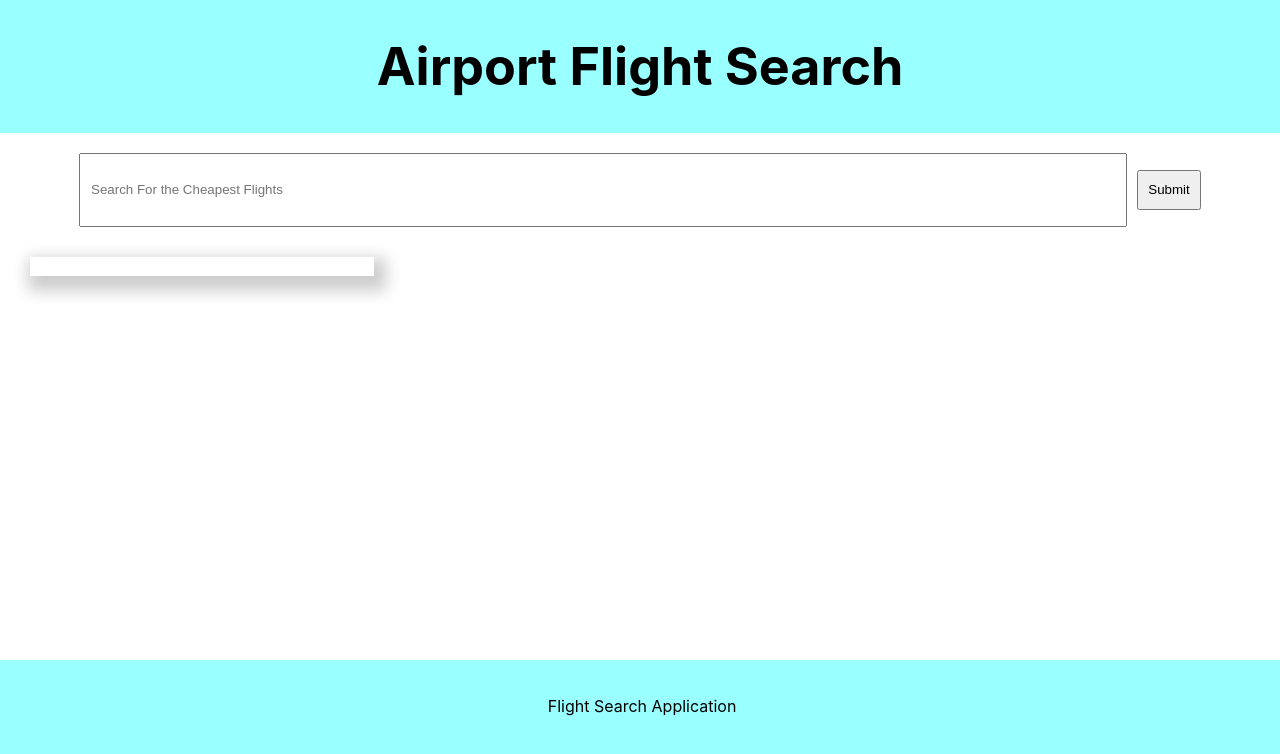
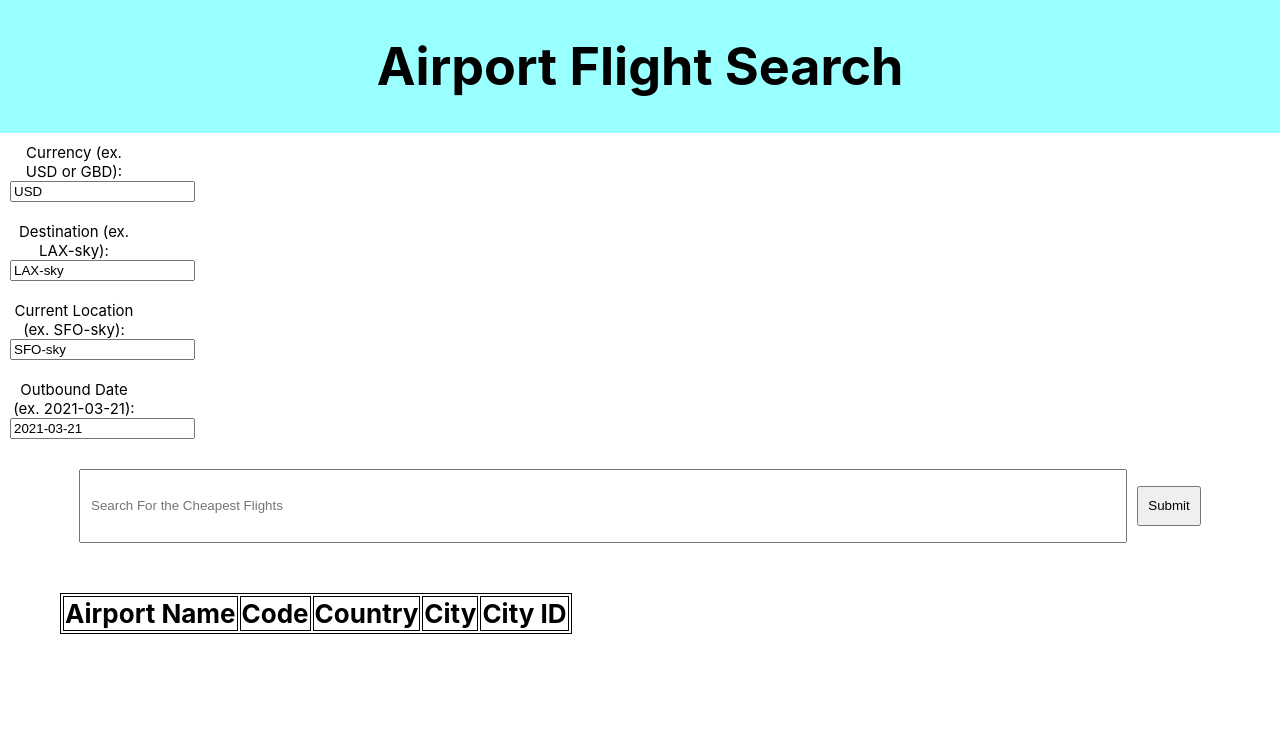
Before and after one commit to ebunnn/flight-search-api, a React (Create React App) app: page / in a window 1280 px wide. Shown: the top 754 px of the page. Built offline with nearby package versions, Linux system fonts and the light colour scheme.

Commit message:
added parameters and the table

```diff
--- a/src/App.css
+++ b/src/App.css
@@ -23,3 +23,9 @@
   height: 40px;
   margin-left: 10px;
 }
+.currency-search {
+  width: 10%;
+  color: black;
+  font-size: 15px;
+  padding: 10px;
+}
--- a/src/App.js
+++ b/src/App.js
@@ -10,16 +10,32 @@ class App extends Component {
     this.state = {
       eachPlace: [],
       query: "",
-      currency: "",
+      currency: "USD",
+      destination: "LAX-sky",
+      location: "SFO-sky",
+      outboundDate: "2021-03-21",
       eachCurrency: [],
       eachDate: [],
       eachQuote: []
     }
     this.handleSubmit = this.handleSubmit.bind(this)
     this.apiCall = this.apiCall.bind(this)
+    this.handleCurrency = this.handleCurrency.bind(this)
   }
   handleOnChange(event) {
     this.setState({query: event.target.value})
+  }
+  handleCurrency(event) {
+    this.setState({currency: event.target.value})
+  }
+  handleDestination(event) {
+    this.setState({destination: event.target.value})
+  }
+  handleLocation(event) {
+    this.setState({location: event.target.value})
+  }
+  handleOutboundDate(event) {
+    this.setState({outboundDate: event.target.value})
   }
   handleSubmit(event) {
     event.preventDefault()
@@ -29,12 +45,12 @@ class App extends Component {
     const reqOptions = {
         method: 'GET',
         headers: {
-          "x-rapidapi-key": "f0d62b0e00mshe149082a3348d33p1a9cf2jsnffb3733db8b2",
+          "x-rapidapi-key": `${process.env.REACT_APP_API_KEY}`,
 	        "x-rapidapi-host": "skyscanner-skyscanner-flight-search-v1.p.rapidapi.com",
 	        "useQueryString": true
         }
     }
-    let response = await fetch("https://skyscanner-skyscanner-flight-search-v1.p.rapidapi.com/apiservices/browsedates/v1.0/US/USD/en-US/SFO-sky/LAX-sky/2021-03-21/?query=" + this.state.query, reqOptions)
+    let response = await fetch("https://skyscanner-skyscanner-flight-search-v1.p.rapidapi.com/apiservices/browsedates/v1.0/US/" + this.state.currency + "/" + "en-US/" + this.state.location + "/" + this.state.destination + "/" + this.state.outboundDate + "/?query=" + this.state.query, reqOptions)
     response = await response.json()
     this.setState({eachPlace: response.Places})
     this.setState({eachCurrency: response.Currencies})
@@ -52,7 +68,23 @@ class App extends Component {
       <div className="App">
         <header className="App-header">
         <Header title="Airport Flight Search"/>
-        <div className="search-div">
+        <form className="currency-search" onSubmit={this.handleSubmit}>
+          <label>Currency (ex. USD or GBD):  </label>
+            <input type="text" name="currency" onChange={(e)=>this.handleCurrency(e)} value={this.state.currency} required/>
+          </form>
+          <form className="currency-search" onSubmit={this.handleSubmit}>
+          <label>Destination (ex. LAX-sky):  </label>
+            <input type="text" name="destination" onChange={(e)=>this.handleDestination(e)} value={this.state.destination} required/>
+          </form>
+          <form className="currency-search" onSubmit={this.handleSubmit}>
+          <label> Current Location (ex. SFO-sky):  </label>
+            <input type="text" name="destination" onChange={(e)=>this.handleLocation(e)} value={this.state.location} required/>
+          </form>
+          <form className="currency-search" onSubmit={this.handleSubmit}>
+          <label>Outbound Date (ex. 2021-03-21):  </label>
+            <input type="text" name="destination" onChange={(e)=>this.handleOutboundDate(e)} value={this.state.outboundDate} required/>
+          </form>
+        <div className="search-div" onSubmit={this.handleSubmit}>
           <form onSubmit={this.handleSubmit}>
             <input type="text" placeholder="Search For the Cheapest Flights" name="search" onChange={(e)=>this.handleOnChange(e)} value={this.state.query} required/>
             <button type="submit">Submit</button>
@@ -62,7 +94,7 @@ class App extends Component {
           <BrowseDates places={this.state.eachPlace} />
         </div>
         </header>
-        <Footer footercontent="Flight Search Application"/>
+        {/* <Footer footercontent="Flight Search Application"/> */}
       </div>
     );
   }
--- a/src/BrowseDates.js
+++ b/src/BrowseDates.js
@@ -4,22 +4,61 @@ import './css/BrowseDates.css';
 function browseDates(props) {
     return(
         <div>
-            <div className="airport-labels">
+            <table className="airport-labels">
+                <thead>
+                    <tr>
+                        <th>Airport Name</th>
+                        <th>Code</th>
+                        <th>Country</th>
+                        <th>City</th>
+                        <th>City ID</th>
+                    </tr>
+                </thead>
+                <tbody>
+                    {props.places.map(place => {
+                            return(
+                                <tr key={place.PlaceId}>
+                                    <td>{place.Name}</td>
+                                    <td>{place.SkyscannerCode}-sky</td>
+                                    <td>{place.CountryName}</td>
+                                    <td>{place.CityName}</td>
+                                    <td>{place.CityId}</td>
+                                    {/* <h5>Country ID: {place.CountyId}</h5>
+                                    <h5>Region ID: {place.RegionId}</h5> */}
+                                </tr>
+                           )
+                        })}
+                </tbody>
+            </table>
+                {/* <table className="airport-labels">
+                            <thead>
+                                <tr>
+                                    <th>Airport Name</th>
+                                    <th>Code</th>
+                                    <th>Country</th>
+                                    <th>City</th>
+                                    <th>City ID</th>
+                                </tr>
+                            </thead>
+
+                            <tbody>
                                 {props.places.map(place => {
                                     return(
                                         <div key={place.PlaceId}>
-                            <h5>Airport Name(PlaceName): {place.PlaceName}</h5>
-                            <h5>Airport ID (PlaceID): {place.PlaceId}</h5>
-                            <h5>Country(CountryName): {place.CountryName}</h5>
+                                            <tr>
+                                                <td>(PlaceName): {place.Name}</td>
+                                                <td>(SkyscannerCode): {place.SkyscannerCode}-sky</td>
+                                                <td>(CountryName): {place.CountryName}</td>
+                                                <td>(City Name): {place.CityName}</td>
+                                                <td>(City ID): {place.CityId}</td>
                                                 <h5>Country ID: {place.CountyId}</h5>
                                                 <h5>Region ID: {place.RegionId}</h5>
-                            <h5>City ID(City ID): {place.CityId}</h5>
+                                            </tr>
                                         </div>
                                     )
                                 })}
-
-            </div>
-
+                            </tbody>
+                    </table> */}
             </div>
         )
 }
--- a/src/css/BrowseDates.css
+++ b/src/css/BrowseDates.css
@@ -1,11 +1,19 @@
 .airport-labels {
     color: black;
-    font-size: 12px;
-    width: 25%;
+    margin-top: 50px;
+    margin-left: 60px;
+    /* font-size: 12px; */
+    /* width: 25%;
     padding: 10px;
     padding-top: 5px;
-    text-align: left;
-    border: 2px solid white;
+    text-align: left; */
+    /* border: 2px solid white;
     box-shadow: 5px 8px 16px 7px rgba(0,0,0,0.2);
-    margin: 30px;
+    margin: 30px; */
 }
+table, th, td {
+    border: 1px solid black;
+}
+td {
+    font-size: 20px;
+}
```
Also changed, not shown: 1 other file (tests, documents, lock files or other folders). Lines whose indentation alone changed are shown as unchanged.
